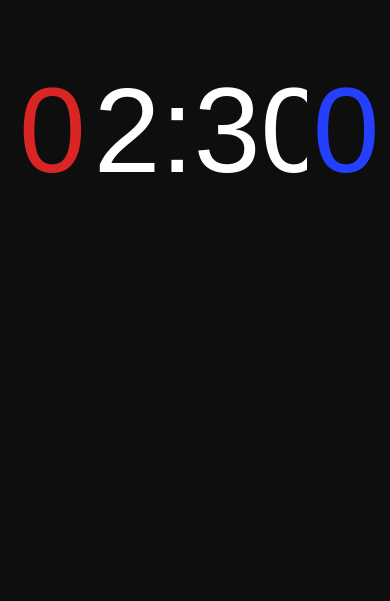
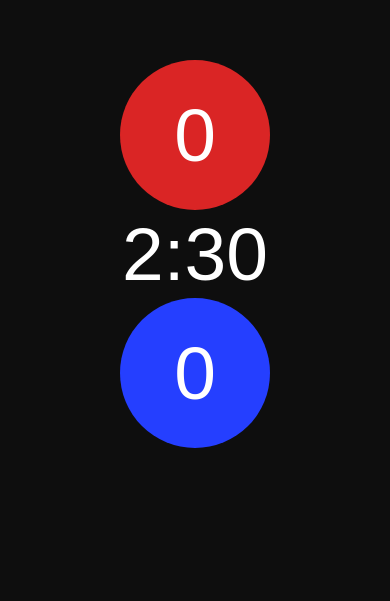
Before and after one commit to bonneyruan/bonneyruan.github.io, a plain HTML site: page rivalscoreboard.html in a window 390 px wide. Shown: the part 151-752 px from the top of the page. Drawn offline with nearby package versions, Linux system fonts and the light colour scheme.

Commit message:
rival scoreboard team score circles

```diff
--- a/rivalscoreboard.css
+++ b/rivalscoreboard.css
@@ -18,10 +18,10 @@ div{
 }
 
 #timer{
-	font-size: 200px;
+	font-size: 175px;
 }
 .timerContainer{
-	width: 55%;
+	width: 700px;
 	background-color: inherit;
 	border-width: 0;
 	color: inherit;
@@ -45,17 +45,21 @@ div{
 .scoreContainer{
 	background-color: #0E0E0E;
 	border-width: 0;
-	font-size: 200px;
-	width: 18%;
+	font-size: 175px;
+	width: 300px;
+	height: 300px;
+	border-radius: 250px;
 }
 #redScore{
-	color: #DA2525;
+	background-color: #DA2525;
+	color: white;
 }
 #blueScore{
-	color: #253FFF;
+	background-color: #253FFF;
+	color: white;
 }
 
-@media (max-width: 1250px) {
+@media (max-width: 1400px) {
 	form{
 		top: 25%;
 	}
@@ -63,7 +67,14 @@ div{
 		padding-top: 150px;
 	}
 	#timer, .scoreContainer{
-	font-size: 180px;
+	font-size: 125px;
+	}
+	.timerContainer{
+		width: 400px;
+	}
+	.scoreContainer{
+		width: 200px;
+		height: 200px;
 	}
 }
 
@@ -72,9 +83,16 @@ div{
 		top: 25%;
 	}
 	#resetButtonContainer{
-		padding-top: 175px;
+		padding-top: 150px;
 	}
 	#timer, .scoreContainer{
-	font-size: 120px;
+	font-size: 75px;
+	}
+	.timerContainer{
+		width: 300px;
+	}
+	.scoreContainer{
+		width: 150px;
+		height: 150px;
 	}
 }
```
